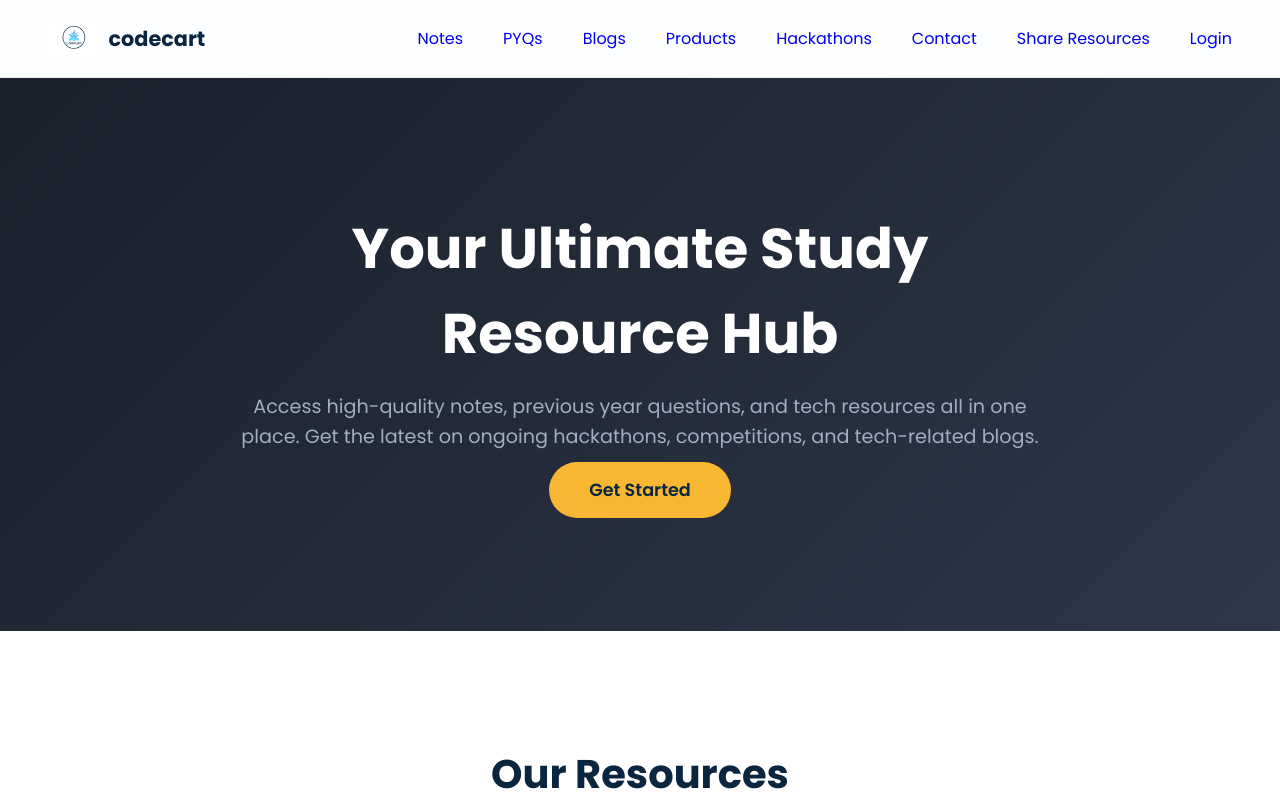
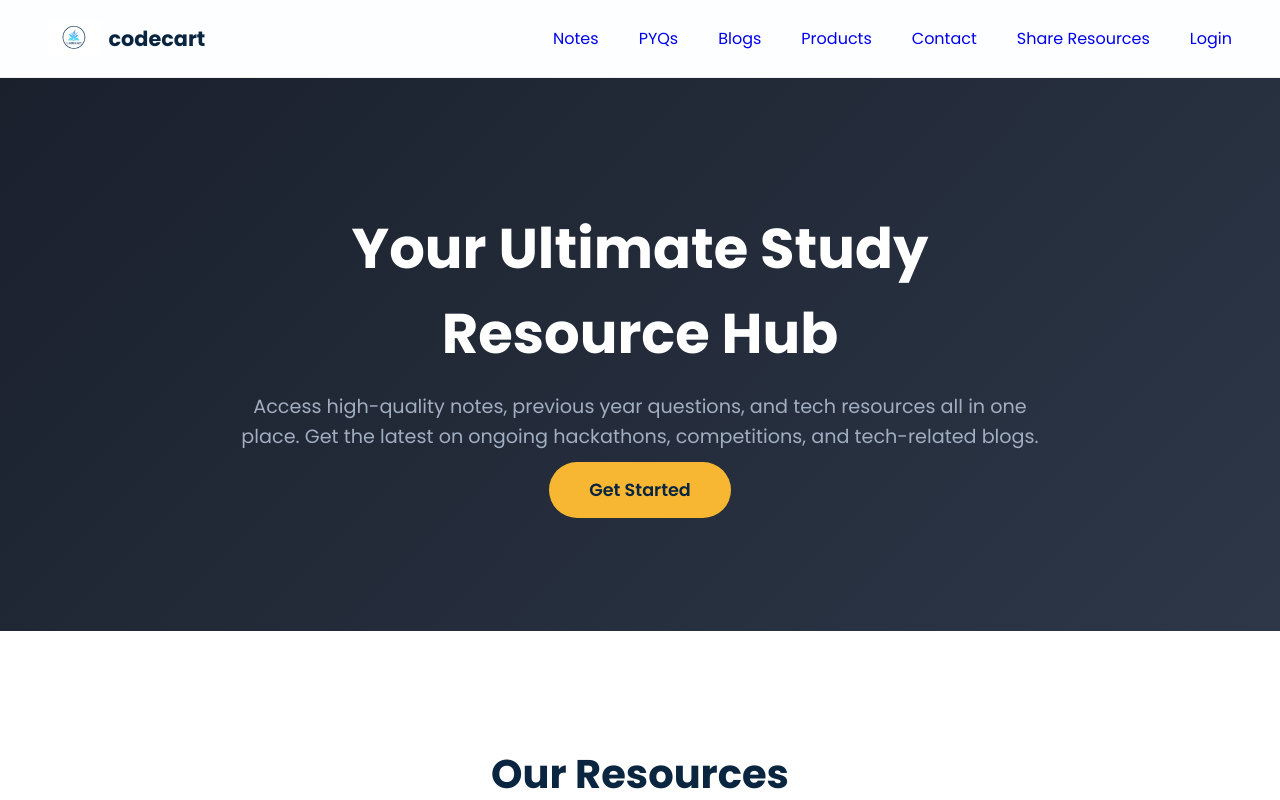
Before and after one commit to codecarts/codecart, a React (Vite) app in the folder frontend/: page / in a window 1280 px wide. Shown: the top 800 px of the page. Built offline with nearby package versions, Linux system fonts and the light colour scheme; no server answers.

Commit message:
Resolve merge conflicts

```diff
--- a/frontend/src/App.jsx
+++ b/frontend/src/App.jsx
@@ -15,7 +15,6 @@ import BlogsPage from './pages/BlogsPage';
 import ProductsPage from './pages/ProductsPage';
 import ContactPage from './pages/ContactPage';
 import ContributePage from './pages/ContributePage';
-import HackathonsPage from './pages/HackathonsPage';
 import AdminLoginPage from './pages/LoginPage';
 import AdminUploadPage from './pages/AdminUploadPage';
 import UserLoginPage from './pages/UserLoginPage';
@@ -47,7 +46,6 @@ function Navigation() {
           <NavLink to="/pyqs">PYQs</NavLink>
           <NavLink to="/blogs">Blogs</NavLink>
           <NavLink to="/products">Products</NavLink>
-          <NavLink to="/hackathons">Hackathons</NavLink>
           <NavLink to="/contact">Contact</NavLink>
           <NavLink to="/contribute">Share Resources</NavLink>
           {user ? (
@@ -73,7 +71,6 @@ function Navigation() {
         <NavLink to="/pyqs" onClick={closeMenu}>PYQs</NavLink>
         <NavLink to="/blogs" onClick={closeMenu}>Blogs</NavLink>
         <NavLink to="/products" onClick={closeMenu}>Products</NavLink>
-        <NavLink to="/hackathons" onClick={closeMenu}>Hackathons</NavLink>
         <NavLink to="/contact" onClick={closeMenu}>Contact</NavLink>
         <NavLink to="/contribute" onClick={closeMenu}>Share Resources</NavLink>
          {user ? (
@@ -114,7 +111,6 @@ function App() {
             <Route path="/pyqs" element={<PyqsPage />} />
             <Route path="/blogs" element={<BlogsPage />} />
             <Route path="/products" element={<ProductsPage />} />
-            <Route path="/hackathons" element={<HackathonsPage />} />
             <Route path="/contribute" element={<ContributePage />} />
             <Route path="/login" element={<UserLoginPage />} />
             <Route path="/register" element={<RegisterPage />} />
```
